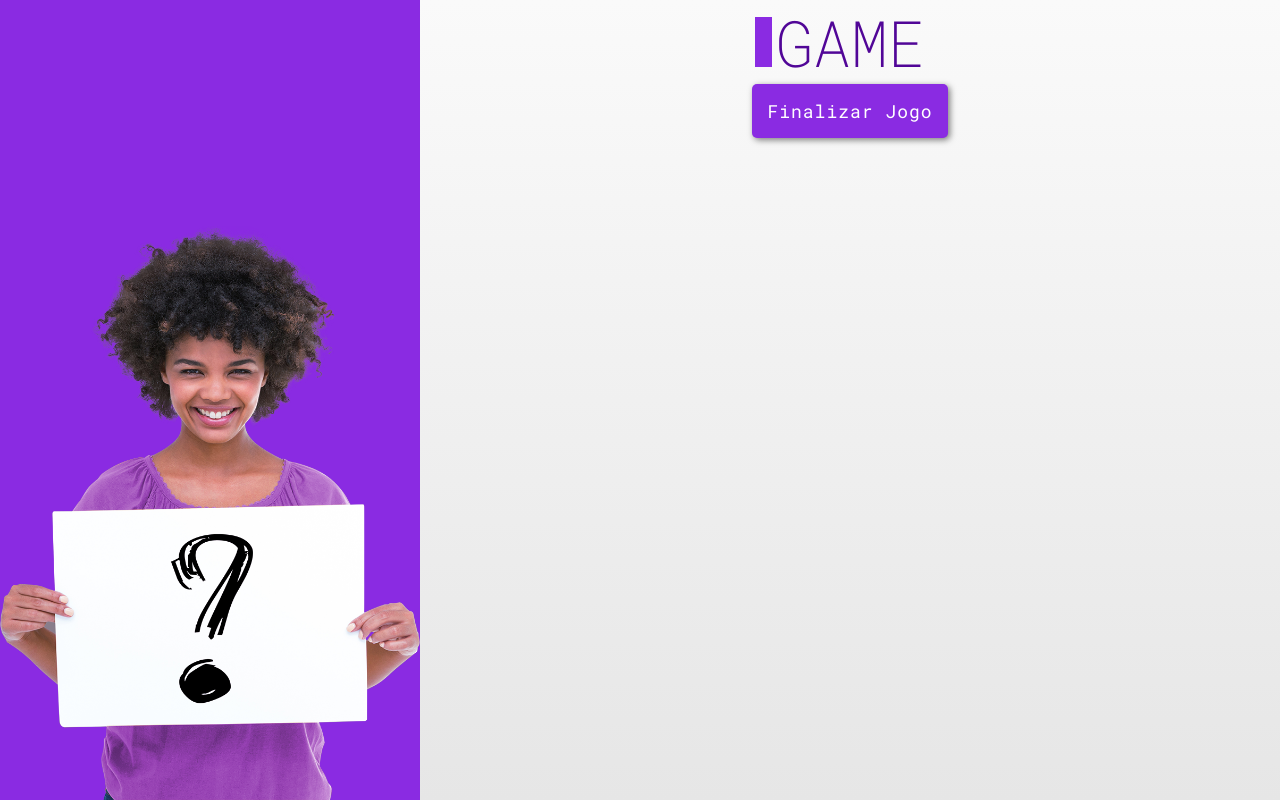
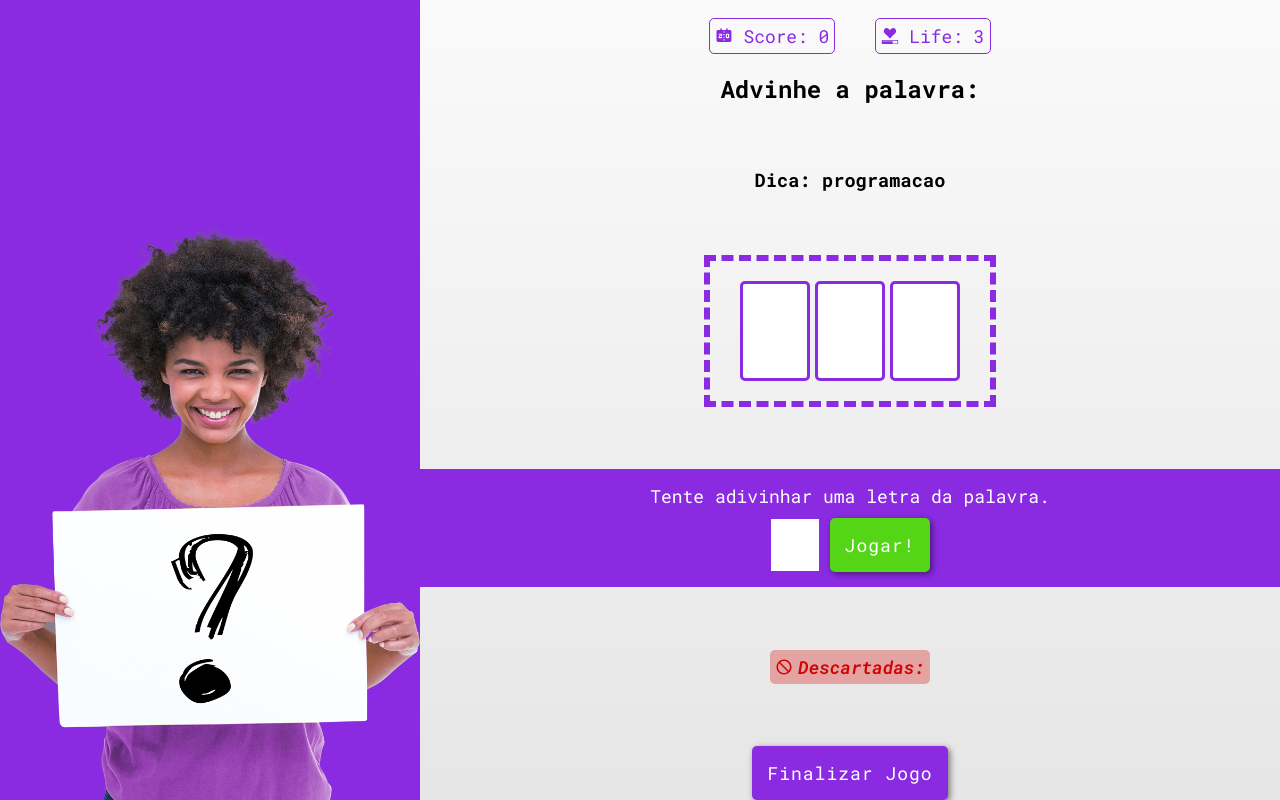
Before and after one commit to wlidemberg/react_secret_word, a React (Vite) app: page / in a window 1280 px wide. Both pictures are taken after a click on the button "Iniciar Novo Jogo". Built offline with nearby package versions, Linux system fonts and the light colour scheme.

Commit message:
inclusão inicial da logica go jogo

```diff
--- a/package.json
+++ b/package.json
@@ -11,7 +11,8 @@
   },
   "dependencies": {
     "react": "^18.2.0",
-    "react-dom": "^18.2.0"
+    "react-dom": "^18.2.0",
+    "react-icons": "^4.12.0"
   },
   "devDependencies": {
     "@types/react": "^18.2.43",
--- a/src/App.jsx
+++ b/src/App.jsx
@@ -33,6 +33,19 @@ function App() {
   const [pickedCategory, setPickedCategory] = useState('')
   const [letters, setLetters] = useState([])
 
+  // guessed letters
+  const [guessedLetters, setGuessedLetters] = useState([])
+
+  // wrong letters
+  const [wrongLetters, setWrongLetters] = useState([])
+
+  // wrong attempts
+  const attempsQtda = 3
+  const [wrongAttempts, setWrongAttempts] = useState(attempsQtda)
+
+  // user score
+  const [score, setScore] = useState(0)
+
   // fuction pick word and category
   const pickWordAndCategory = () => {
     // armazenando as chaves da lista arrays
@@ -63,19 +76,54 @@ function App() {
     // fill states
     setPickedWord(word)
     setPickedCategory(category)
-    setLetters(letters)
+    setLetters(wordLetters)
 
 
     setGameStage(stages[1].name)
   }
 
   //process the letter input
-  const verifyLetter = () => {
-    setGameStage(stages[2].name)
+  const verifyLetter = (letter) => {
+    const normalizeLetter = letter.toLowerCase()
+
+    // check if letter has already been utilized
+    if(guessedLetters.includes(normalizeLetter) || wrongLetters.includes(normalizeLetter)){
+      return;
+    }
+
+    if(letters.includes(normalizeLetter)){
+      setGuessedLetters((actualGuessedLetters) => [
+        ...actualGuessedLetters, normalizeLetter
+      ])
+    } else {
+      setWrongLetters((actualWrongLetters) => [
+        ...actualWrongLetters, normalizeLetter
+      ])
+      setWrongAttempts((actualGuesses) => actualGuesses - 1)
+    }
   }
+
+  const clearLetterStates = () => {
+    setGuessedLetters([])
+    setWrongLetters([])
+  }
+
+  useEffect(() => {
+    if(wrongAttempts <= 0){
+      // reset all states
+      clearLetterStates()
+
+      setGameStage(stages[2].name)
+    }
+  })
+
+  console.log(guessedLetters)
+  console.log(wrongLetters)
 
   // restarts the game
   const retry = () => {
+    setScore(0)
+    setWrongAttempts(attempsQtda)
     setGameStage(stages[0].name)
   }
 
@@ -88,7 +136,16 @@ function App() {
         <div className='screen_right'>
 
           {gameStage === 'start' && <StartScreen startGame={startGame} />}
-          {gameStage === 'game' && <Game verifyLetter={verifyLetter} />}
+          {gameStage === 'game' && <Game
+            verifyLetter={verifyLetter}
+            pickedWord={pickedWord}
+            pickedCategory={pickedCategory}
+            letters={letters}
+            guessedLetters={guessedLetters}
+            wrongLetters={wrongLetters}
+            wrongAttempts={wrongAttempts}
+            score={score}
+          />}
           {gameStage === 'end' && <GameOver retry={retry} />}
 
 
--- a/src/components/Game.jsx
+++ b/src/components/Game.jsx
@@ -1,14 +1,65 @@
 import styles from './Game.module.css'
+import { useState, useRef } from 'react'
+import { GiLifeBar } from "react-icons/gi";
+import { RiProhibitedLine } from "react-icons/ri";
+import { MdScoreboard } from "react-icons/md";
 
-const Game = ({verifyLetter}) => {
+const Game = ({
+  verifyLetter,
+  pickedWord,
+  pickedCategory,
+  letters,
+  guessedLetters,
+  wrongLetters,
+  wrongAttempts,
+  score}) => {
+    const [letter, setLetter] = useState('')
+    const letterInputRef = useRef(null)
+
+    const handleSubmit = (e) => {
+      e.preventDefault()
+
+      verifyLetter(letter)
+      setLetter('')
+      letterInputRef.current.focus()
+    }
+
   return (
-    <div>
-      <header>
-        <h1>Game</h1>
-      </header>
+    <div className={styles.container}>
+      <section className={styles.section_info}>
+        <div><p className={styles.container_icon_life}><MdScoreboard /><span>Score: {score}</span></p></div>
+        {/* <div><p><span className={styles.container_icon_life}><GiLifeBar /></span> 000 </p></div> */}
+
+        <div><p className={styles.container_icon_life}><GiLifeBar /><span>Life: {wrongAttempts}</span></p></div>
+      </section>
       <section className={styles.section_to_game}>
+        <h2>Advinhe a palavra: </h2>
+        <h3>Dica: <span>{pickedCategory}</span></h3>
+        <div className={styles.words_container}>
+          {letters.map((letter, i) => (
+            guessedLetters.includes(letter) ?
+            (<span key={i} className={styles.letters}>{letter}</span>) : (<span key={i} className={styles.blackSquare}></span>)
+          ))}
 
-        <button className={styles.btn_finalizar} onClick={verifyLetter}>Finalizar Jogo</button>
+
+        </div>
+        <div className={styles.container_game}>
+          <p>Tente adivinhar uma letra da palavra.</p>
+          <form onSubmit={handleSubmit} className={styles.form_game}>
+            <input type="text" name='letter' maxLength='1' required
+            onChange={(e) => setLetter(e.target.value)} value={letter} ref={letterInputRef} />
+            <button className={styles.btn_jogar}>
+              Jogar!
+            </button>
+          </form>
+        </div>
+        <div className={styles.dicartedLetters}>
+          <p><RiProhibitedLine /> Descartadas: </p>
+          {wrongLetters.map((letter, i) => (
+            <p><span key={i}>{letter}</span>,</p>
+          ))}
+        </div>
+        <button className={styles.btn_finalizar}>Finalizar Jogo</button>
       </section>
     </div>
   )
--- a/src/components/Game.module.css
+++ b/src/components/Game.module.css
@@ -1,4 +1,19 @@
 
-.section_to_game{ width:100%; display: flex; flex-direction: column; align-items: center; justify-content: center; text-align: center; gap:20px; }
-.section_to_game p{ margin-top: 30px; width: 50%; }
+.container{ display: flex; flex-direction: column; justify-content: space-between; height: 100vh; }
+.section_info{ display: flex; justify-content: center; align-items: center; height: 80px; gap: 40px}
+.section_to_game{ width:100%; display: flex; height: 100vh; flex-direction: column; align-items: center; justify-content: space-between; text-align: center; gap:10px; }
+.section_to_game p{ width: 100%; }
+.pontos{ font-style: italic;  }
+.words_container{ display: flex; gap: 5px; padding: 20px 30px; border: 6px dashed blueviolet;}
+.letters, .blackSquare{ font-size: 4.375rem; line-height: 1.5; border: 3px solid blueviolet; border-radius: 5px; background-color: #fff; width: 70px; height: 100px; text-transform: uppercase;}
 .btn_finalizar{ max-width: 300px; margin: 0 auto; padding:15px; border: none; border-radius: 5px; background-color: blueviolet; font-size: 1.125rem; color: #fff; letter-spacing: 1px; box-shadow: 2px 2px 6px rgba(0, 0, 0, 0.5);}
+.btn_jogar{ max-width: 300px; padding:15px; border: none; border-radius: 5px; background-color: rgb(84, 214, 23); font-size: 1.125rem; color: #fff; letter-spacing: 1px; box-shadow: 2px 2px 6px rgba(0, 0, 0, 0.5);}
+.container_game{ padding: 15px 0; background-color: blueviolet; width: 100%;}
+.container_game p{ font-size: 1.125rem; color: #fff; }
+.form_game{display: flex; justify-content: center; gap: 10px; margin-top: 10px;}
+.form_game input[type='text']{ border: 1px solid blueviolet; width: 50px;}
+.dicartedLetters{ font-size: 1.125rem; display: flex; align-items: center; font-weight: 600; font-style: italic; padding: 5px; background-color: rgba(213, 2, 2, 0.3); border-radius: 5px;}
+.dicartedLetters p{ display: flex; align-items: center; gap: 5px; color: rgba(213, 2, 2, 10);}
+.dicartedLetters span{ text-decoration: line-through; }
+.icon_life{ background-color: #f3f3f3; color: rgba(213, 2, 2, 0.9); font-size: 1.5rem; padding: 5px 10px; border-radius: 50%; box-shadow: inset 2px 2px 10px 15px rgba(138, 43, 226, 0.5);}
+.container_icon_life{ display: flex; justify-content: space-between; align-items: center; color: blueviolet; border: 1px solid blueviolet; padding: 5px; border-radius: 5px; font-size: 1.12rem; gap: 10px;}
--- a/src/components/StartScreen.jsx
+++ b/src/components/StartScreen.jsx
@@ -1,4 +1,6 @@
 import styles from './StartScreen.module.css'
+
+import { BsDpad } from "react-icons/bs";
 
 const StartScreen = ({startGame}) => {
   return (
@@ -8,7 +10,7 @@ const StartScreen = ({startGame}) => {
         </header>
         <section className={styles.section_start_game}>
             <p>Bem vindo ao Jogo Secret Word, inicie um novo jogo e divirta-se</p>
-            <button className={styles.btn_start} onClick={startGame}>Iniciar Novo Jogo</button>
+            <button className={styles.btn_start} onClick={startGame}><BsDpad /> Iniciar Novo Jogo</button>
         </section>
     </div>
   )
```
Also changed, not shown: 1 other file (tests, documents, lock files or other folders).
